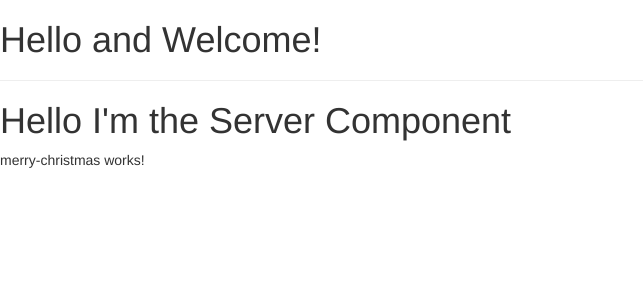
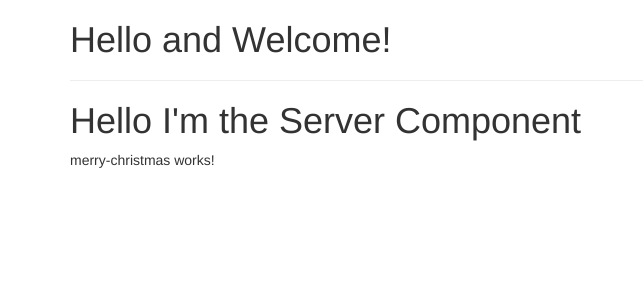
Before and after one commit to nullgar/LearningAngular, an Angular app in the folder AngularProject/: page / in a window 1280 px wide. Shown: the top 300 px of the page, without its empty margins (0-643 px from the left). Built offline with nearby package versions, Linux system fonts and the light colour scheme.

Commit message:
Learned about inline template styling and added some bootstrap styling

```diff
--- a/AngularProject/src/app/app.component.html
+++ b/AngularProject/src/app/app.component.html
@@ -1,4 +1,12 @@
-<h1>Hello and Welcome!</h1>
-<hr>
-<app-server></app-server>
-<app-merry-christmas></app-merry-christmas>
+<div class="container">
+    <div class="row">
+        <div class="col-xs-12">
+            <h1>Hello and Welcome!</h1>
+            <hr>
+            <app-server></app-server>
+            <app-merry-christmas></app-merry-christmas>
+        </div>
+    </div>
+
+
+</div>
--- a/AngularProject/src/app/server/server.component.ts
+++ b/AngularProject/src/app/server/server.component.ts
@@ -2,7 +2,10 @@ import { Component } from "@angular/core";
 
 @Component({
     selector: 'app-server',
-    templateUrl: './server.component.html'
+    template: `
+        <h1>
+            Hello I'm the Server Component
+        </h1>`
 })
 export class ServerComponent {
 
```
